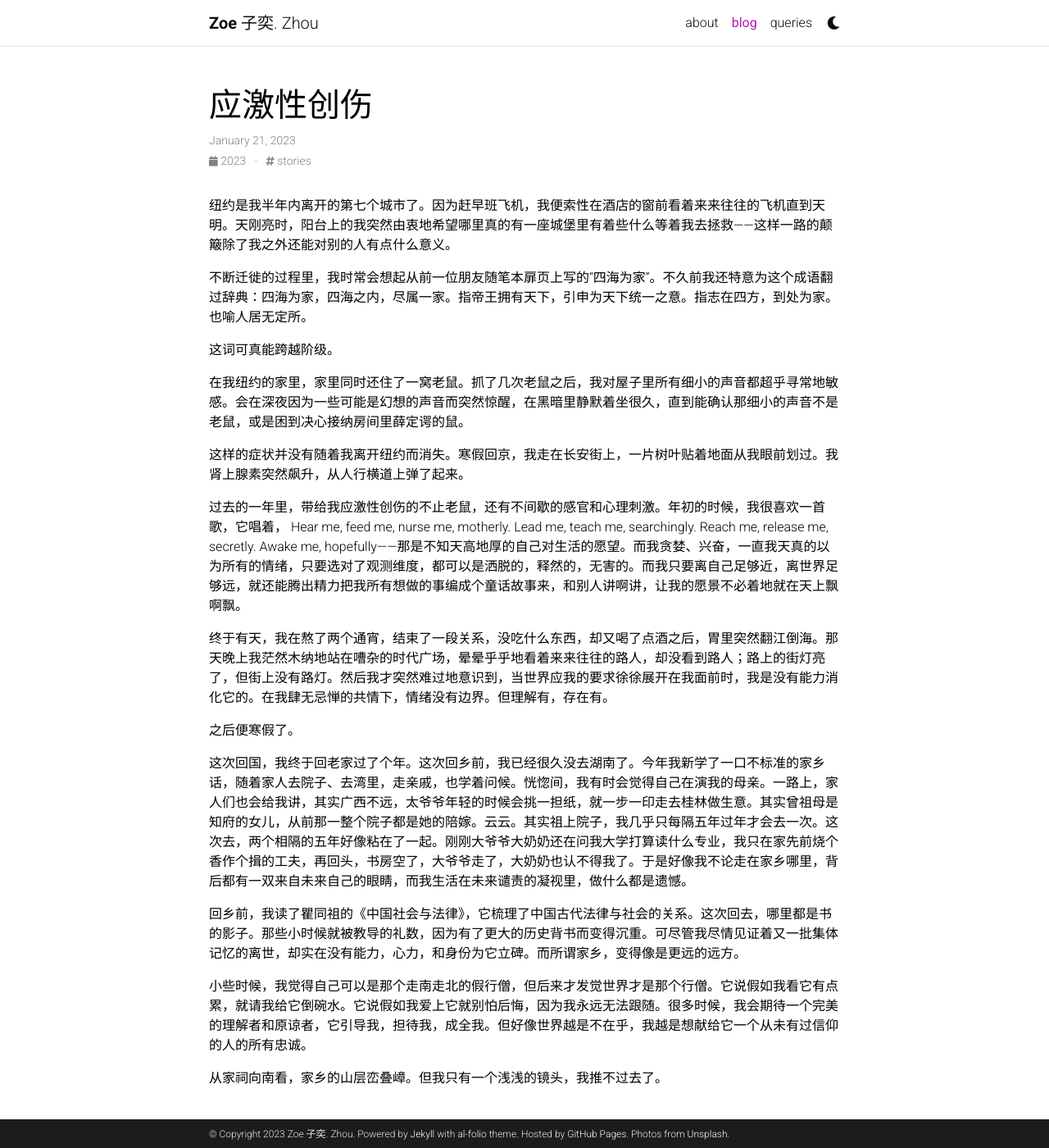
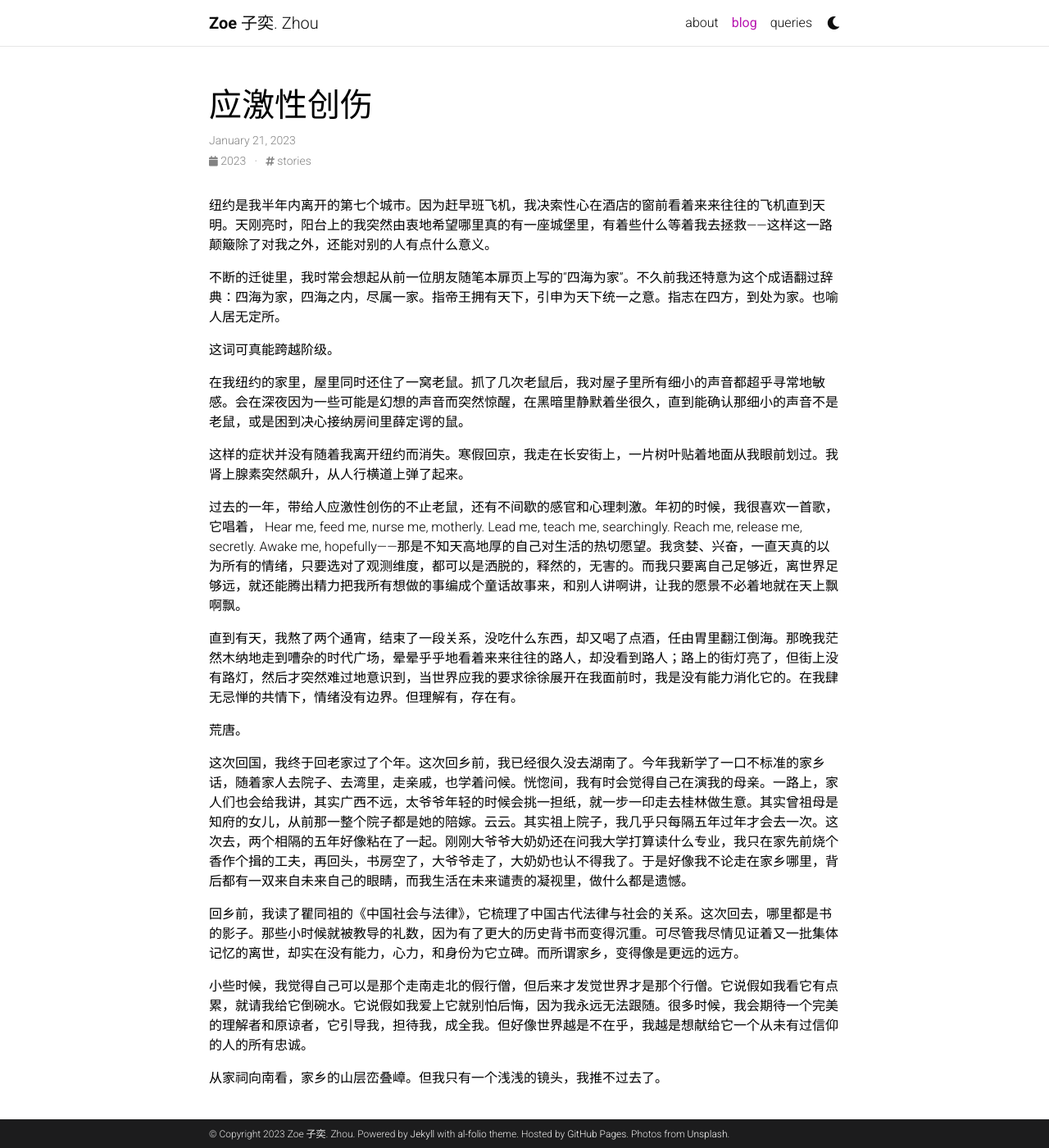
Before and after one commit to Zoewhat/Zoewhat.github.io, a Jekyll site: the page built from _posts/2023-01-21-ptsd.md, in a window 1280 px wide and 1400 px high. Shown: the whole window at 82% size. Built offline with Jekyll 4.4.1, drawn with Linux system fonts in a browser that asks for light colours; comment, search, counter and statistics services are not loaded; a style sheet for code colours, icons or effects is not loaded.

Commit message:
Update and rename 2015-10-20-comments.md to 2023-01-21-ptsd.md

```diff
--- a/_posts/2015-10-20-comments.md
+++ b/_posts/2023-01-21-ptsd.md
@@ -4,21 +4,21 @@ title: 应激性创伤
 date: 2023-1-21 11:59:00-0400
 tags: stories
 ---
-纽约是我半年内离开的第七个城市了。因为赶早班飞机，我便索性在酒店的窗前看着来来往往的飞机直到天明。天刚亮时，阳台上的我突然由衷地希望哪里真的有一座城堡里有着些什么等着我去拯救——这样一路的颠簸除了我之外还能对别的人有点什么意义。
+纽约是我半年内离开的第七个城市。因为赶早班飞机，我决索性心在酒店的窗前看着来来往往的飞机直到天明。天刚亮时，阳台上的我突然由衷地希望哪里真的有一座城堡里，有着些什么等着我去拯救——这样这一路颠簸除了对我之外，还能对别的人有点什么意义。
 
-不断迁徙的过程里，我时常会想起从前一位朋友随笔本扉页上写的“四海为家”。不久前我还特意为这个成语翻过辞典：四海为家，四海之内，尽属一家。指帝王拥有天下，引申为天下统一之意。指志在四方，到处为家。也喻人居无定所。
+不断的迁徙里，我时常会想起从前一位朋友随笔本扉页上写的“四海为家”。不久前我还特意为这个成语翻过辞典：四海为家，四海之内，尽属一家。指帝王拥有天下，引申为天下统一之意。指志在四方，到处为家。也喻人居无定所。
 
 这词可真能跨越阶级。
 
-在我纽约的家里，家里同时还住了一窝老鼠。抓了几次老鼠之后，我对屋子里所有细小的声音都超乎寻常地敏感。会在深夜因为一些可能是幻想的声音而突然惊醒，在黑暗里静默着坐很久，直到能确认那细小的声音不是老鼠，或是困到决心接纳房间里薛定谔的鼠。
+在我纽约的家里，屋里同时还住了一窝老鼠。抓了几次老鼠后，我对屋子里所有细小的声音都超乎寻常地敏感。会在深夜因为一些可能是幻想的声音而突然惊醒，在黑暗里静默着坐很久，直到能确认那细小的声音不是老鼠，或是困到决心接纳房间里薛定谔的鼠。
 
 这样的症状并没有随着我离开纽约而消失。寒假回京，我走在长安街上，一片树叶贴着地面从我眼前划过。我肾上腺素突然飙升，从人行横道上弹了起来。
 
-过去的一年里，带给我应激性创伤的不止老鼠，还有不间歇的感官和心理刺激。年初的时候，我很喜欢一首歌，它唱着， Hear me, feed me, nurse me, motherly. Lead me, teach me, searchingly. Reach me, release me, secretly. Awake me, hopefully——那是不知天高地厚的自己对生活的愿望。而我贪婪、兴奋，一直我天真的以为所有的情绪，只要选对了观测维度，都可以是洒脱的，释然的，无害的。而我只要离自己足够近，离世界足够远，就还能腾出精力把我所有想做的事编成个童话故事来，和别人讲啊讲，让我的愿景不必着地就在天上飘啊飘。
+过去的一年，带给人应激性创伤的不止老鼠，还有不间歇的感官和心理刺激。年初的时候，我很喜欢一首歌，它唱着， Hear me, feed me, nurse me, motherly. Lead me, teach me, searchingly. Reach me, release me, secretly. Awake me, hopefully——那是不知天高地厚的自己对生活的热切愿望。我贪婪、兴奋，一直天真的以为所有的情绪，只要选对了观测维度，都可以是洒脱的，释然的，无害的。而我只要离自己足够近，离世界足够远，就还能腾出精力把我所有想做的事编成个童话故事来，和别人讲啊讲，让我的愿景不必着地就在天上飘啊飘。
 
-终于有天，我在熬了两个通宵，结束了一段关系，没吃什么东西，却又喝了点酒之后，胃里突然翻江倒海。那天晚上我茫然木纳地站在嘈杂的时代广场，晕晕乎乎地看着来来往往的路人，却没看到路人；路上的街灯亮了，但街上没有路灯。然后我才突然难过地意识到，当世界应我的要求徐徐展开在我面前时，我是没有能力消化它的。在我肆无忌惮的共情下，情绪没有边界。但理解有，存在有。
+直到有天，我熬了两个通宵，结束了一段关系，没吃什么东西，却又喝了点酒，任由胃里翻江倒海。那晚我茫然木纳地走到嘈杂的时代广场，晕晕乎乎地看着来来往往的路人，却没看到路人；路上的街灯亮了，但街上没有路灯，然后才突然难过地意识到，当世界应我的要求徐徐展开在我面前时，我是没有能力消化它的。在我肆无忌惮的共情下，情绪没有边界。但理解有，存在有。
 
-之后便寒假了。
+荒唐。
 
 这次回国，我终于回老家过了个年。这次回乡前，我已经很久没去湖南了。今年我新学了一口不标准的家乡话，随着家人去院子、去湾里，走亲戚，也学着问候。恍惚间，我有时会觉得自己在演我的母亲。一路上，家人们也会给我讲，其实广西不远，太爷爷年轻的时候会挑一担纸，就一步一印走去桂林做生意。其实曾祖母是知府的女儿，从前那一整个院子都是她的陪嫁。云云。其实祖上院子，我几乎只每隔五年过年才会去一次。这次去，两个相隔的五年好像粘在了一起。刚刚大爷爷大奶奶还在问我大学打算读什么专业，我只在家先前烧个香作个揖的工夫，再回头，书房空了，大爷爷走了，大奶奶也认不得我了。于是好像我不论走在家乡哪里，背后都有一双来自未来自己的眼睛，而我生活在未来谴责的凝视里，做什么都是遗憾。
 
```
